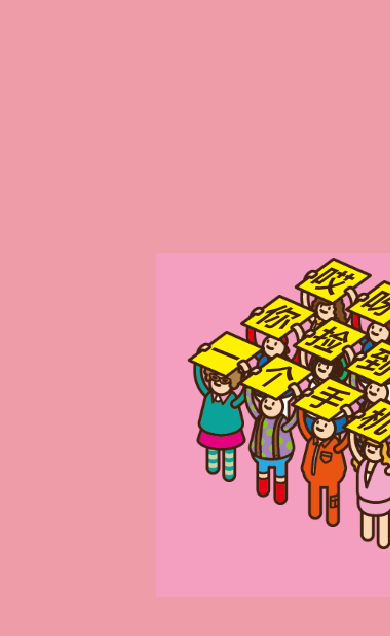
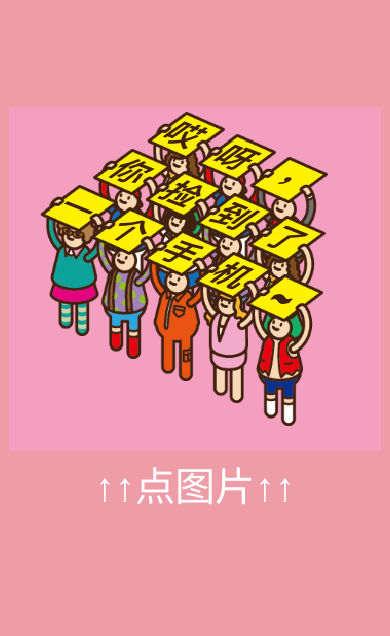
Before and after one commit to MatrixWood/LynnKelly, a plain HTML site: page phone.html in a window 390 px wide. Drawn offline with Linux system fonts and the light colour scheme.

Commit message:
Update phone.html

```diff
--- a/phone.html
+++ b/phone.html
@@ -3,17 +3,19 @@
 <head>
 <meta charset="UTF-8">
 <meta http-equiv="X-UA-Compatible" content="IE=edge,chrome=1">
-<meta name="viewport" content="width=device-width, initial-scale=1.0">
+<meta name="applicable-device" content="pc,mobile">
+<meta http-equiv="Cache-Control" content="no-transform ">
 <title>Happy Birthday</title>
 <link rel="stylesheet" type="text/css" href="css/index.css">
 </head>
 <body>
 <div class="htmleaf-container">
-    <div class="wrapper">
-        <div style="position:absolute;left:40%;top:30%">
+	<div class="wrapper">
+		<div class="container">
             <a href="./dist/index.html">
                 <img  src="./img/getphone.png">
             </a>
+            <h1>↑↑点图片↑↑</h1>
         </div>
     </div>
 </div>
```
